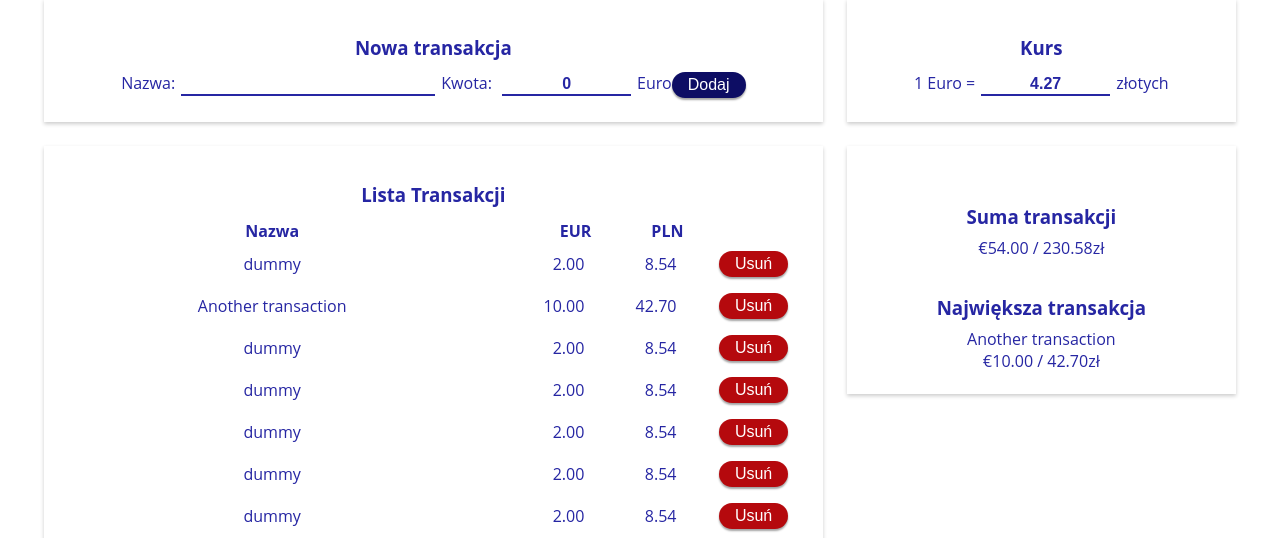
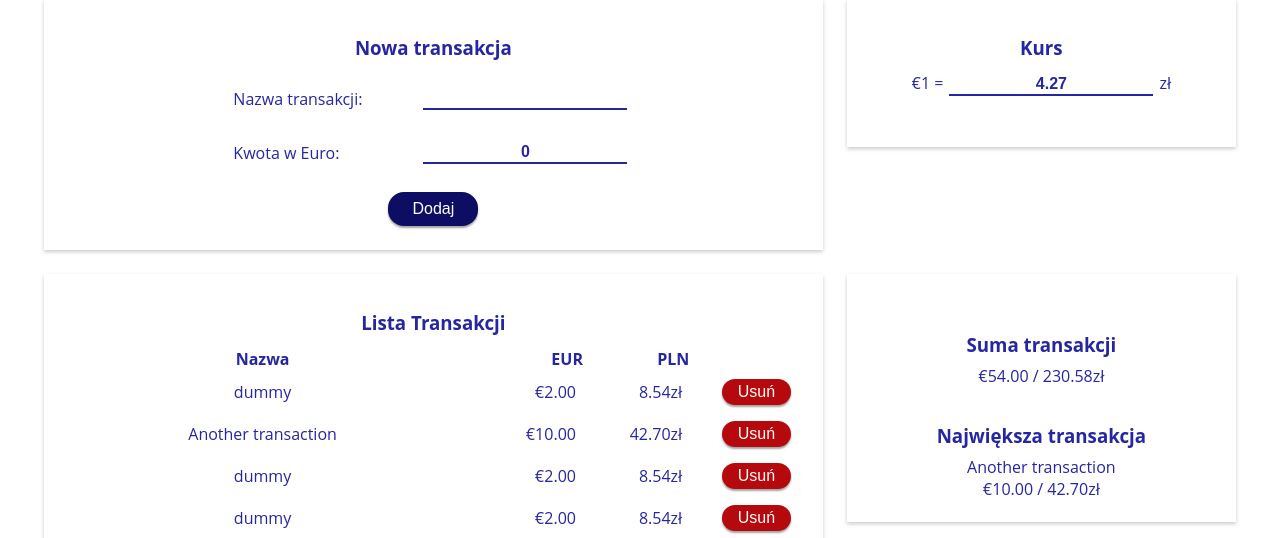
Before and after one commit to michalosinski91/przelicznik-walut, a React app: page / in a window 1280 px wide. Shown: the part 262-800 px from the top of the page. Built offline with nearby package versions, Linux system fonts and the light colour scheme; the HTML template or start-up script is replaced by a standard one.

Commit message:
form styling applied

```diff
--- a/src/components/ExchangeRateForm.js
+++ b/src/components/ExchangeRateForm.js
@@ -3,10 +3,10 @@ import React from 'react'
 const ExchangeRateForm = ({ euroExchangeRate, setEuroExchangeRate }) => {
 
     return(
-        <div className='container'>
+        <div className='container small'>
             <h3>Kurs</h3>
             <form className='form'>
-                1 Euro =
+                €1  =
                 <input
                     type="number"
                     step="0.01"
@@ -14,7 +14,7 @@ const ExchangeRateForm = ({ euroExchangeRate, setEuroExchangeRate }) => {
                     value={euroExchangeRate}
                     onChange={({ target }) => setEuroExchangeRate(target.value)}
                 />
-                złotych
+                zł
             </form>
         </div>
     )
--- a/src/components/NewTransactionForm.js
+++ b/src/components/NewTransactionForm.js
@@ -15,7 +15,9 @@ const NewTransactionForm = ({ handleAddTransaction }) => {
             <form className='form'
                 onSubmit={event => handleAddTransaction(event, description, euroAmount, handleFormClear)}
             >
-                <label>Nazwa:</label>
+                <div className='input-container'>
+                    <div className='form-field'>
+                        <label>Nazwa transakcji:</label>
                         <input
                             className="text-input"
                             type="text"
@@ -23,7 +25,9 @@ const NewTransactionForm = ({ handleAddTransaction }) => {
                             value={description}
                             onChange={({ target }) => setDescription(target.value)}
                         />
-                <label>Kwota: </label>
+                    </div>
+                    <div className='form-field'>
+                        <label>Kwota w Euro:</label>
                         <input
                             type="number"
                             step="0.01"
@@ -31,7 +35,8 @@ const NewTransactionForm = ({ handleAddTransaction }) => {
                             value={euroAmount}
                             onChange={({ target }) => setEuroAmount(target.value)}
                         />
-                Euro
+                    </div>
+                </div>
                 <button className="button positive" type="submit">Dodaj</button>
             </form>
         </div>
--- a/src/components/Row.js
+++ b/src/components/Row.js
@@ -10,8 +10,8 @@ const Row = ({ transaction, removeTransaction, euroExchangeRate }) => {
     return(
         <tr className='table-row' key={transaction.id}>
             <td>{transaction.description}</td>
-            <td className='right'>{transaction.euroAmount.toFixed(2)}</td>
-            <td className='right'>{plnAmount}</td>
+            <td className='right'>€{transaction.euroAmount.toFixed(2)}</td>
+            <td className='right'>{plnAmount}zł</td>
             <td><button className='button negative' onClick={handleRemoveTransaction}>Usuń</button></td>
         </tr>
     )
--- a/src/style/style.css
+++ b/src/style/style.css
@@ -95,6 +95,10 @@ header {
     .container.large {
         flex-basis: 200%;
     }
+
+    .small {
+        height: 100px;
+    }
     .aside {
         flex-direction: column;
         justify-content: center;
@@ -137,19 +141,35 @@ tr:hover {
 
 /* Form  */
 
+.input-container {
+    width: 400px;
+    margin: 0 auto;
+    display: flex;
+    flex-direction: column;
+    justify-content: center;
+}
+
+.form-field {
+    margin: 16px 0;
+}
+
+.form-field label {
+    float: left;
+}
+
+.form-field input {
+    float: right;
+}
+
 .form input {
     margin: 0 6px;
-    width: 125px;
+    width: 200px;
     font-size: 1em;
     color: #2626A3;
     font-weight: 600;
     text-align: center;
     border: none;
     border-bottom: 2px #2626A3 solid;
-}
-
-.form input[type=text] {
-    width: 250px;
 }
 
 .form input:focus,
@@ -194,6 +214,8 @@ input[type=number] {
 
 .positive {
     background-color: #0d0d64;
+    margin-top: 12px;
+    padding: 8px 24px;
 }
 
 .button.positive:hover {
```
Lines whose indentation alone changed are shown as unchanged.
